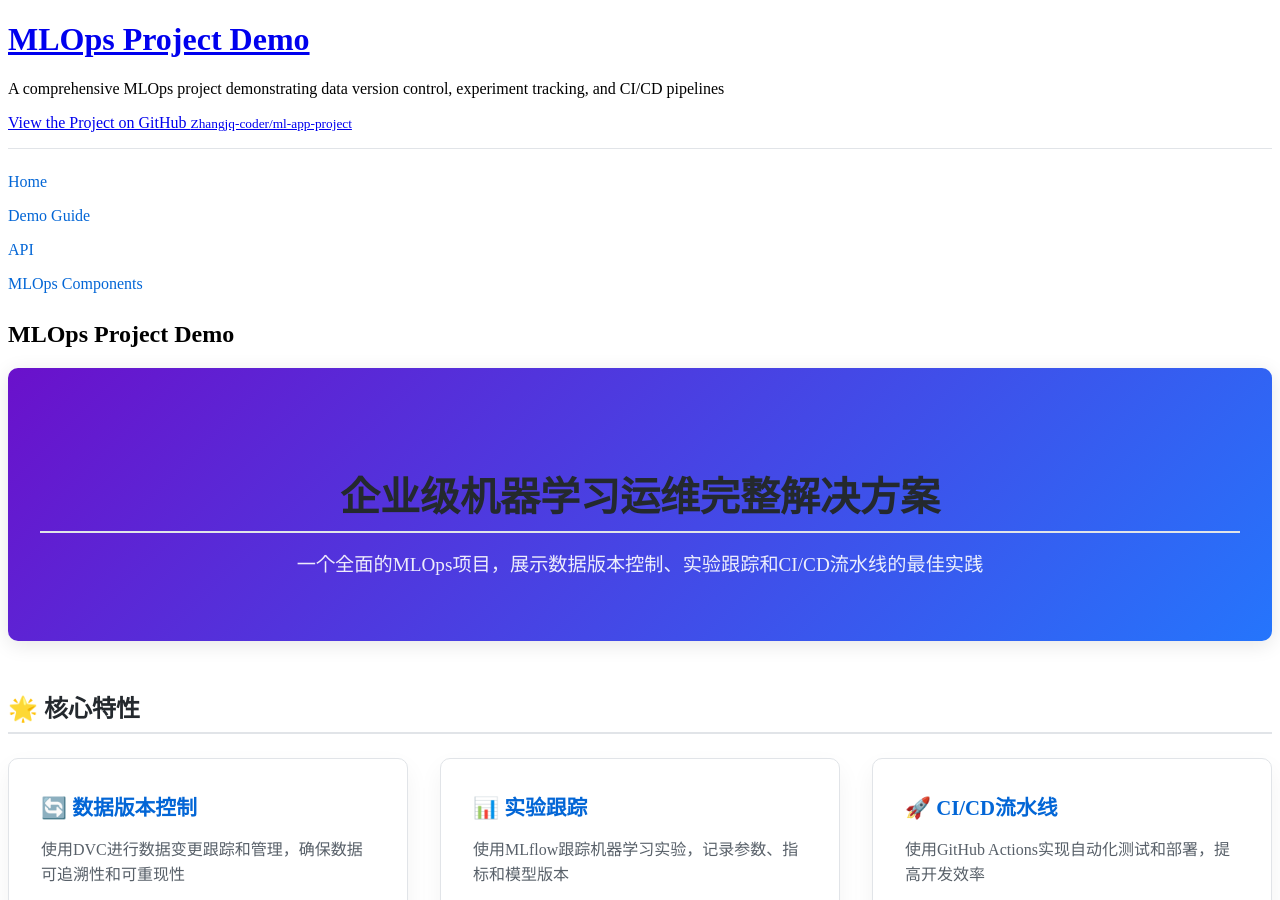
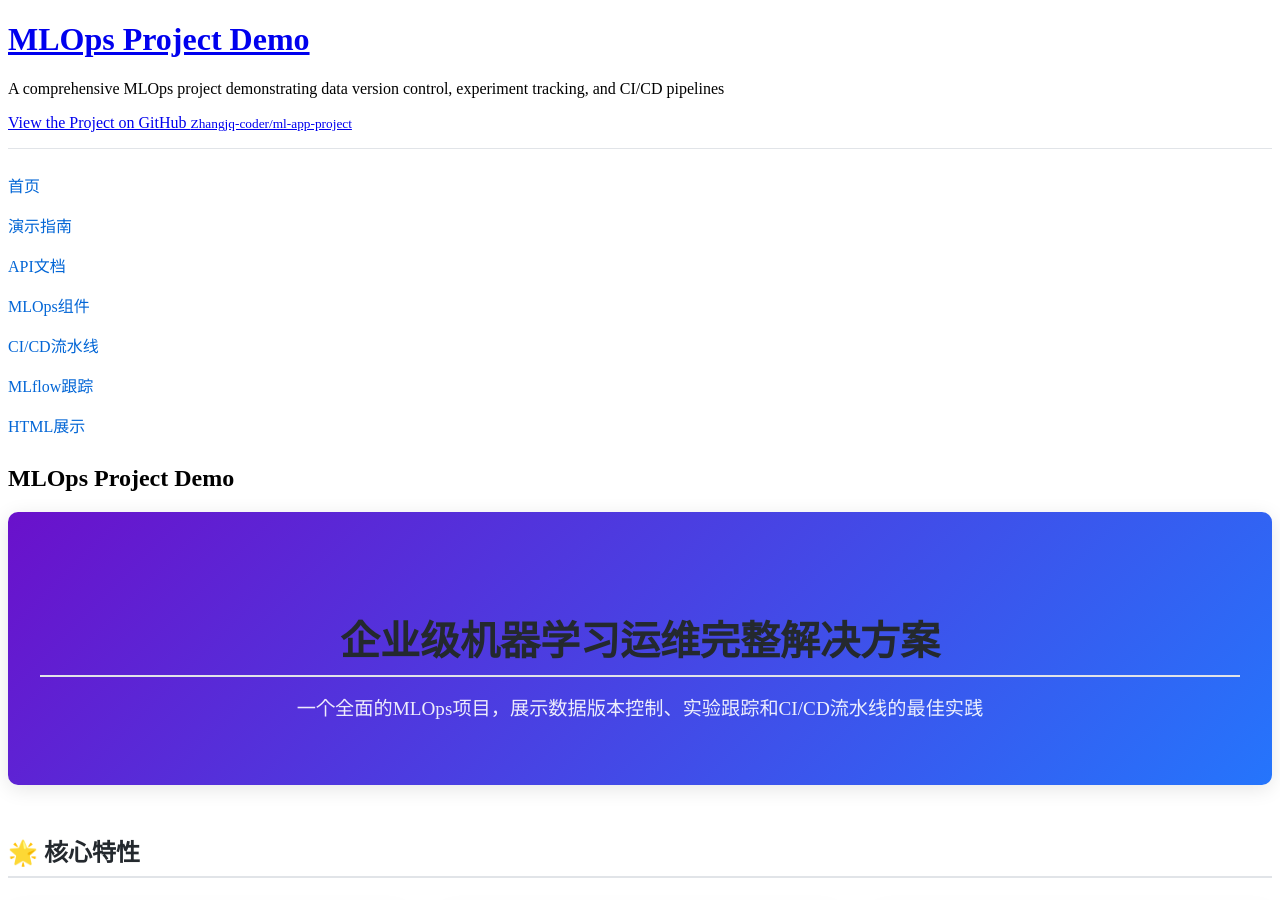
Before and after one commit to Zhangjq-coder/ml-app-project, a Jekyll site: the page built from index.md, in a window 1280 px wide and 900 px high. Built offline with Jekyll 4.4.1, drawn with Linux system fonts in a browser that asks for light colours.

Commit message:
Update navigation menu to include new pages

```diff
--- a/_layouts/default.html
+++ b/_layouts/default.html
@@ -39,10 +39,13 @@
       {% endif %}
 
       <nav>
-        <a href="{{ "/" | relative_url }}">Home</a>
-        <a href="{{ "/demo-guide" | relative_url }}">Demo Guide</a>
-        <a href="{{ "/api" | relative_url }}">API</a>
-        <a href="{{ "/mlops-components" | relative_url }}">MLOps Components</a>
+        <a href="{{ "/" | relative_url }}">首页</a>
+        <a href="{{ "/demo-guide" | relative_url }}">演示指南</a>
+        <a href="{{ "/api" | relative_url }}">API文档</a>
+        <a href="{{ "/mlops-components" | relative_url }}">MLOps组件</a>
+        <a href="{{ "/ci-cd" | relative_url }}">CI/CD流水线</a>
+        <a href="{{ "/mlflow-tracking" | relative_url }}">MLflow跟踪</a>
+        <a href="{{ "/html-showcase" | relative_url }}">HTML展示</a>
       </nav>
     </header>
 
```
